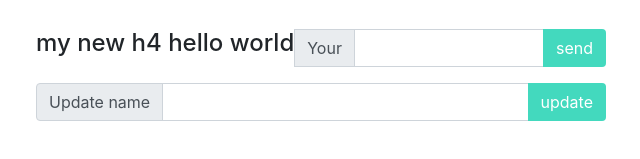
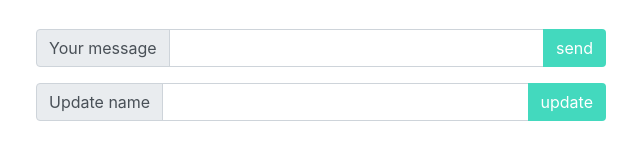
Before and after one commit to hernandez-jordan/Chatrooms, a plain HTML site: page index.html in a window 1280 px wide. Shown: the part 169-328 px from the top of the page, without its empty margins (319-959 px from the left). Drawn offline with Linux system fonts and the light colour scheme; no server answers.

Commit message:
Change back

```diff
--- a/index.html
+++ b/index.html
@@ -33,9 +33,8 @@
   <!--  new chat form  -->
     <form class="new-chat my-3">
         <div class="input-group">
-          <h4>my new h4 hello world</h4>
             <div class="input-group-prepend">
-                <div class="input-group-text">Your </div>
+                <div class="input-group-text">Your message</div>
             </div>
             <input type="text" id="message" class="form-control" required>
             <div class="input-group-append">
```
